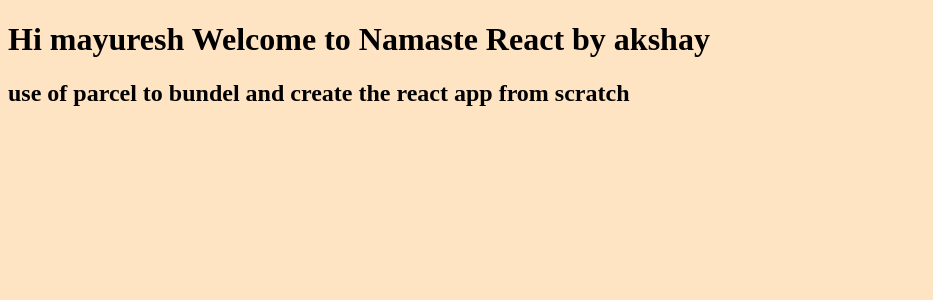
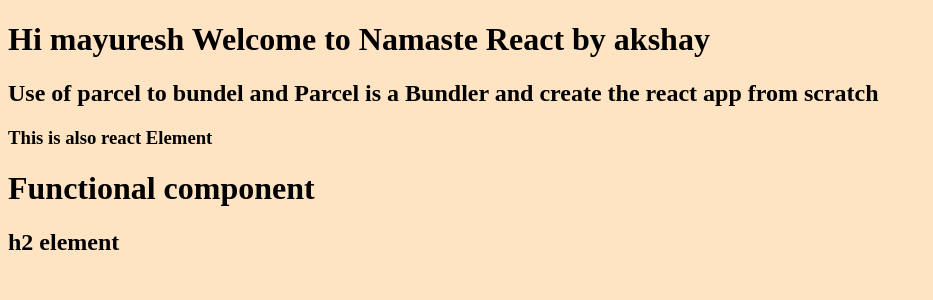
Before and after one commit to mayuresh1007/Swiggy-clone-react, a React (Vite) app: page / in a window 1280 px wide. Shown: the top 300 px of the page, without its empty margins (0-933 px from the left). Built offline with nearby package versions, Linux system fonts and the light colour scheme.

Commit message:
functional component and functional composition

```diff
--- a/App.js
+++ b/App.js
@@ -1,6 +1,5 @@
-
 /*
-HMR - hot modeule reloading - responsible for reaload page when updated or make changes.
+HMR - hot modeule replacing - responsible for reaload page when updated or make changes.
 file watcher algorithm - written in C++
 Bundling the code
 Minify
@@ -11,28 +10,64 @@
 provides the https for dev build ==> npx parcel index.html --https
 "main": "App.js", removed from package.json bcoz for parcel
 
+====================
+// Functional component = New way to write
+// class based component = old way to write
+
 */
-
-
 
 import React from "react";
 import ReactDOM from "react-dom/client";
 
 const root = ReactDOM.createRoot(document.getElementById("root"));
 
+// React Element
 const head1 = React.createElement(
   "h1",
-  { id: "title" },
+  { id: "title", key: "1" },
   "Hi mayuresh Welcome to Namaste React by akshay"
 );
-const head2 = React.createElement("h2", { id: "title" }, "use of parcel to bundel and create the react app from scratch");
+// console.log(head1); // returns the js object this means any object is a react element
+
+const head2 = React.createElement(
+  "h2",
+  { id: "title", key: "2" },
+  "Use of parcel to bundel and Parcel is a Bundler and create the react app from scratch"
+);
+const head3 = (
+  <h3 id="titile" key="3">
+    This is also react Element
+  </h3>
+);
 
 const container = React.createElement(
   "div",
   {
     id: "container",
   },
-  [head1, head2]
+  [head1, head2, head3]
 );
 
-root.render(container);
+// React functional component
+const HeaderComponent = () => {
+  // return <h1>First functional component</h1>;
+  return (
+    // react fragment
+    <>
+      {container}
+      <h1>Functional component</h1>
+      <h2>h2 element</h2>
+    </>
+  );
+};
+
+const HeaderComponent2 = () => (
+  // react fragment
+  <>
+    <h1>component</h1>
+    <h2>component</h2>
+  </>
+);
+
+// root.render(container); // way to render the react element
+root.render(<HeaderComponent />); // way to render the react component
```
Also changed, not shown: package.json (+5 -2 lines), .babelrc (added), 2 other files (tests, documents, lock files or other folders).
